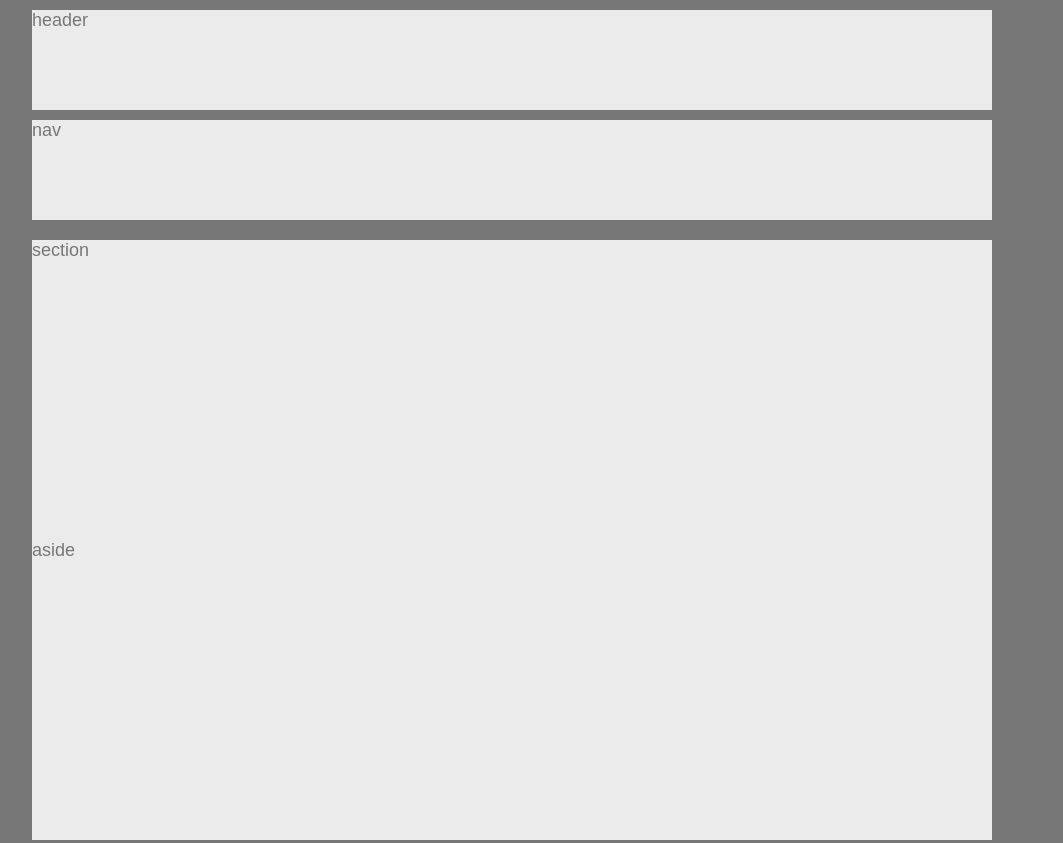
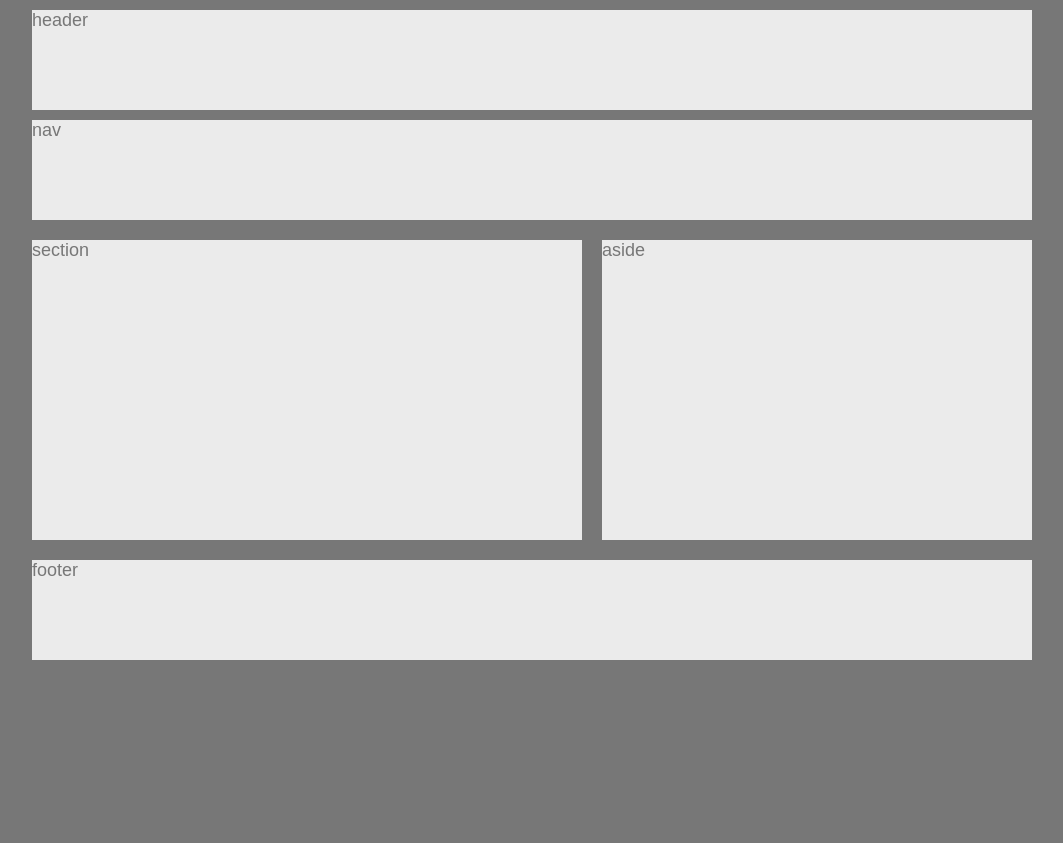
Before and after one commit to minori-fh/HW-Wireframe, a plain HTML site: page index.html in a window 1280 px wide. Shown: the top 843 px of the page, without its empty margins (128-1191 px from the left). After the commit the page ends 800 px from the top, so only its background shows below. Drawn offline with Linux system fonts and the light colour scheme.

Commit message:
format aside element next to section element

```diff
--- a/index.html
+++ b/index.html
@@ -11,6 +11,7 @@
 </head>
 
 <body>
+<div class="container">
 
     <header>header</header>
     <nav>nav</nav>
@@ -22,5 +23,6 @@
 
     <footer>footer</footer>
 
+</div>
 </body>
 </html>
--- a/style.css
+++ b/style.css
@@ -1,7 +1,7 @@
-* {
+*, *::after, *::before {
     box-sizing: border-box;
     margin: 0 auto;
-    width: 960px;
+    width: 1000px;
 }
 
 body {
@@ -15,7 +15,7 @@ body {
 header {
     background: #ebebeb;
     height: 100px;
-    width: 960px;
+    width: 1000px;
     margin-bottom: 10px;
     margin-top: 10px;
 }
@@ -23,7 +23,7 @@ header {
 nav {
     background: #ebebeb;
     height: 100px;
-    width: 960px;
+    width: 1000px;
     margin-bottom: 20px;
     margin-top: 10px;
 }
@@ -31,7 +31,7 @@ nav {
 section {
     background: #ebebeb;
     height: 300px;
-    width: 960px;
+    width: 550px;
     float: left;
     margin-right: 20px;
 }
@@ -39,16 +39,8 @@ section {
 aside {
     background: #ebebeb;
     height: 300px;
-    width: 960px;
+    width: 430px;
     float: left;
-}
-
-footer {
-    background: #ebebeb;
-    height: 100px;
-    width: 960px;
-    margin-bottom: 10px;
-    margin-top: 20px;
 }
 
 .clearfix::after {
@@ -56,3 +48,11 @@ footer {
     display: block;
     clear: both;
 }
+
+footer {
+    background: #ebebeb;
+    height: 100px;
+    width: 1000px;
+    margin-bottom: 10px;
+    margin-top: 20px;
+}
```
